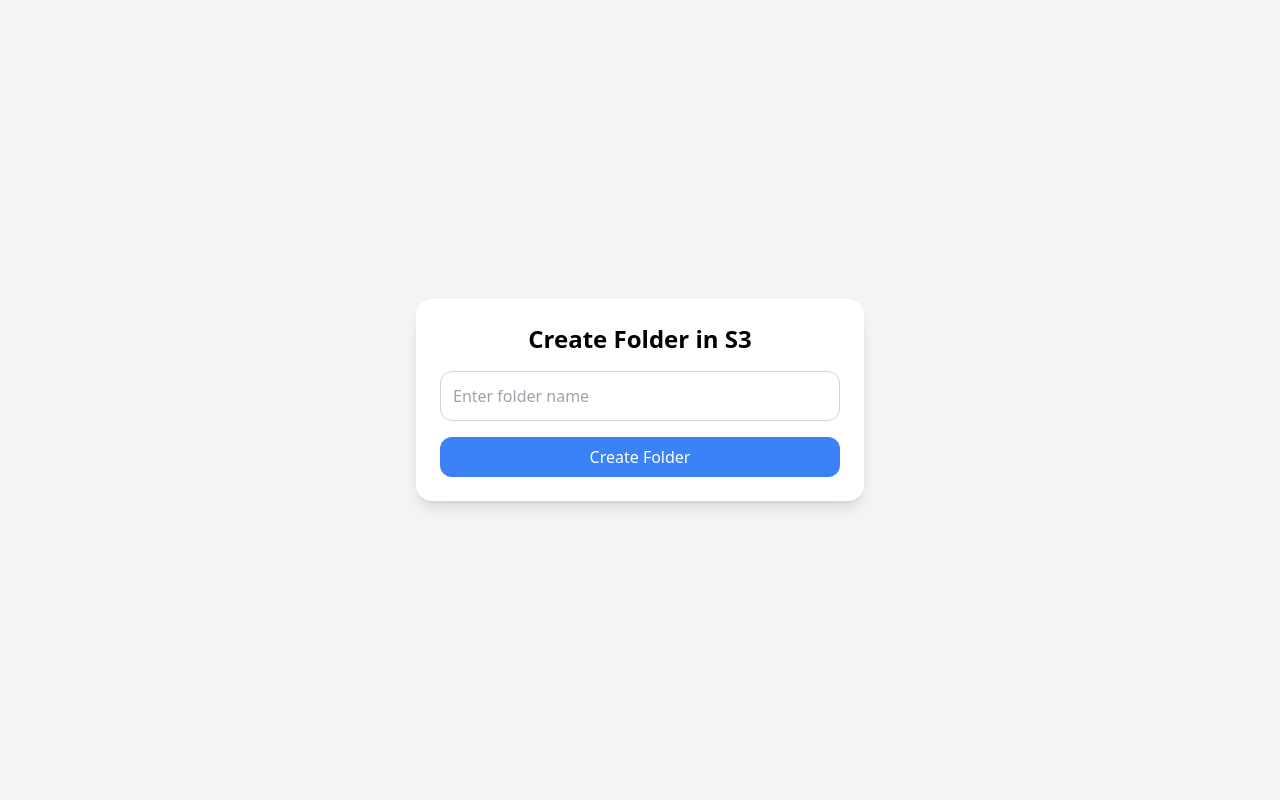
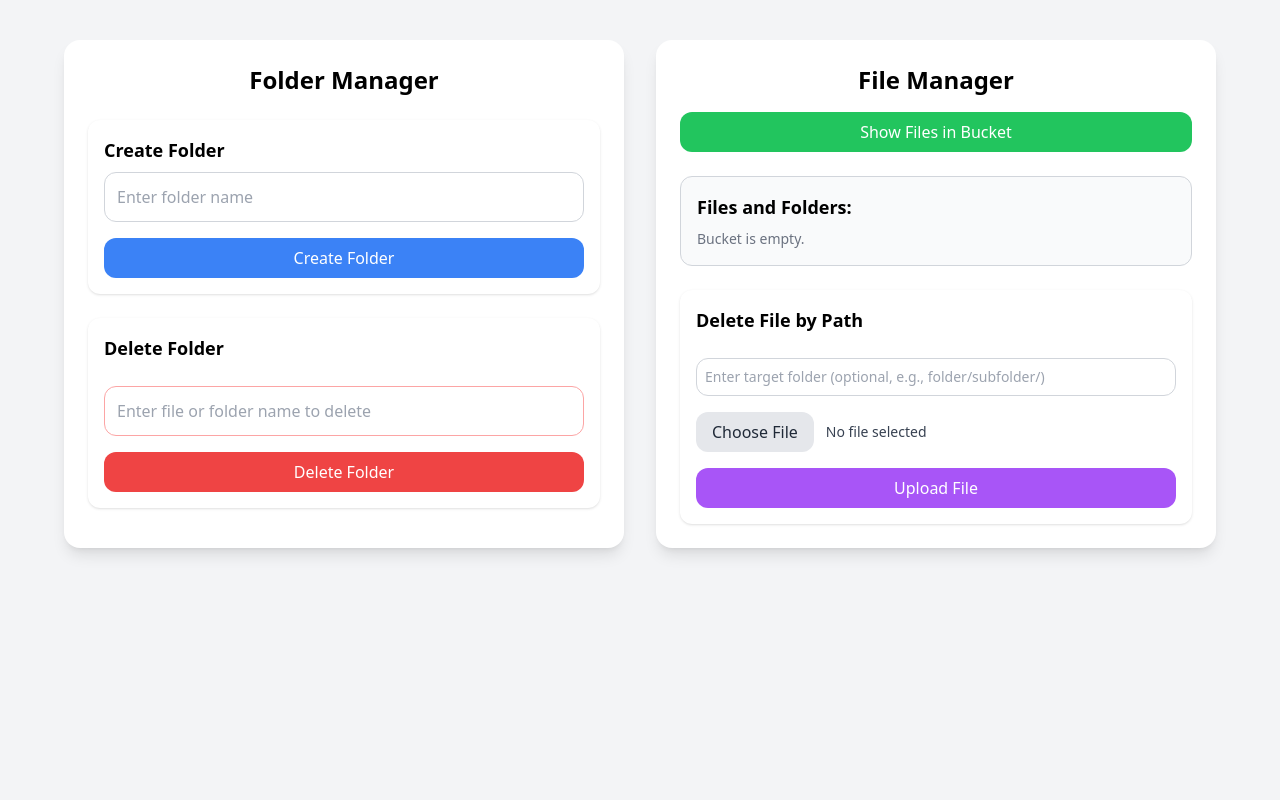
Before and after one commit to lyt12u3/aws-website, a Flask app: page / in a window 1280 px wide. Run offline with Flask 3, Linux system fonts and the light colour scheme; some libraries are stand-ins or nearby versions.

Commit message:
feat: files and folders managment

```diff
--- a/app.py
+++ b/app.py
@@ -1,6 +1,7 @@
-from flask import Flask, render_template, request, redirect, flash
+from flask import Flask, render_template, request, redirect, flash, send_file, url_for
 import boto3
 import os
+import io
 from dotenv import load_dotenv
 
 # Завантаження змінних середовища з .env
@@ -9,25 +10,96 @@
 # Ініціалізація Flask
 app = Flask(__name__)
 app.secret_key = os.environ.get("SECRET_KEY", "fallback-secret")
+S3_BUCKET = "student-website-vbohuslavskyi-2025"
 
 s3 = boto3.client("s3")
 
 @app.route("/", methods=["GET", "POST"])
 def index():
     if request.method == "POST":
-        folder_name = request.form.get("folder_name", "").strip()
-        if folder_name:
-            if not folder_name.endswith("/"):
-                folder_name += "/"
-            try:
-                s3.put_object(Bucket="student-website-vbohuslavskyi-2025", Key=folder_name)
-                flash(f"Folder '{folder_name}' created successfully.", "success")
-            except Exception as e:
-                flash(f"Error: {str(e)}", "error")
-        else:
-            flash("Please enter a folder name.", "error")
+        if "create_folder" in request.form:
+            folder_name = request.form.get("folder_name", "").strip()
+            if folder_name:
+                if not folder_name.endswith("/"):
+                    folder_name += "/"
+                try:
+                    s3.put_object(Bucket=S3_BUCKET, Key=folder_name)
+                    flash(f"Folder '{folder_name}' created successfully.", "success")
+                except Exception as e:
+                    flash(f"Error creating folder: {str(e)}", "error")
+            else:
+                flash("Please enter a folder name.", "error")
+
+        elif "delete_object" in request.form:
+            target_name = request.form.get("delete_name", "").strip()
+            if target_name:
+                try:
+                    if not target_name.endswith("/"):
+                        target_name = target_name + "/"
+                    response = s3.list_objects_v2(Bucket=S3_BUCKET, Prefix=target_name)
+                    if "Contents" in response:
+                        to_delete = [{"Key": obj["Key"]} for obj in response["Contents"]]
+                        s3.delete_objects(Bucket=S3_BUCKET, Delete={"Objects": to_delete})
+                        flash(f"Folder '{target_name}' and its contents deleted.", "success")
+                    else:
+                        flash(f"No objects found with prefix '{target_name}'.", "info")
+                except Exception as e:
+                    flash(f"Error deleting: {str(e)}", "error")
+            else:
+                flash("Please enter a file or folder name to delete.", "error")
+        elif "upload_file" in request.form:
+            file = request.files.get("file")
+            folder_path = request.form.get("upload_path", "").strip()  # може бути пустим
+            if file:
+                filename = file.filename  # без secure_filename, як домовились
+                if folder_path:
+                    s3_key = f"{folder_path.rstrip('/')}/{filename}"
+                else:
+                    s3_key = filename  # завантажуємо просто у корінь бакету
+
+                try:
+                    s3.upload_fileobj(file, S3_BUCKET, s3_key)
+                    flash(f"✅ File '{filename}' uploaded to '{s3_key}'", "success")
+                except Exception as e:
+                    flash(f"Error uploading file: {str(e)}", "error")
+            else:
+                flash("Please select a file to upload.", "error")
+        if request.method == "POST":
+            # 1. Видалення файлу
+            delete_key = request.form.get("delete_key")
+            if delete_key:
+                try:
+                    s3.delete_object(Bucket=S3_BUCKET, Key=delete_key)
+                    flash(f"✅ File '{delete_key}' deleted from bucket.", "success")
+                except Exception as e:
+                    flash(f"❌ Error deleting file: {str(e)}", "error")
+                return redirect(url_for("index"))
         return redirect("/")
     return render_template("index.html")
+
+@app.route("/files")
+def list_files():
+    try:
+        response = s3.list_objects_v2(Bucket=S3_BUCKET)
+        files = []
+        if "Contents" in response:
+            for obj in response["Contents"]:
+                files.append(obj["Key"])
+        return render_template("index.html", files=files)
+    except Exception as e:
+        flash(f"Error retrieving files: {str(e)}", "error")
+        return redirect("/")
+
+@app.route("/download/<path:key>")
+def download_file(key):
+    try:
+        file_stream = io.BytesIO()
+        s3.download_fileobj(S3_BUCKET, key, file_stream)
+        file_stream.seek(0)
+        return send_file(file_stream, as_attachment=True, download_name=key.split("/")[-1])
+    except Exception as e:
+        flash(f"Error downloading file: {str(e)}", "error")
+        return redirect(url_for("index"))
 
 # Запуск сервера
 if __name__ == "__main__":
--- a/templates/index.html
+++ b/templates/index.html
@@ -2,29 +2,135 @@
 <html lang="en">
 <head>
   <meta charset="UTF-8" />
-  <title>Create Folder in S3</title>
+  <title>S3 Manager</title>
   <script src="https://cdn.tailwindcss.com"></script>
 </head>
-<body class="bg-gray-100 flex items-center justify-center min-h-screen">
-  <div class="bg-white p-6 rounded-2xl shadow-lg w-full max-w-md">
-    <h1 class="text-2xl font-bold text-center mb-4">Create Folder in S3</h1>
+<script>
+  function updateFileName(input) {
+    const fileName = input.files.length > 0 ? input.files[0].name : 'No file selected';
+    document.getElementById('file-name').textContent = fileName;
+  }
+</script>
+<div class="fixed bottom-4 right-4 z-50 space-y-2">
   {% with messages = get_flashed_messages(with_categories=true) %}
     {% if messages %}
-        {% for category, message in messages %}
-          <div class="mb-4 px-4 py-2 rounded text-sm {{ 'bg-green-100 text-green-800' if category == 'success' else 'bg-red-100 text-red-800' }}">
-            {{ message }}
+      {% for category, msg in messages %}
+        <div class="p-4 rounded-2xl shadow-lg text-sm max-w-sm
+                    {% if category == 'error' %}
+                      bg-red-500 text-white
+                    {% elif category == 'success' %}
+                      bg-green-500 text-white
+                    {% else %}
+                      bg-gray-700 text-white
+                    {% endif %}">
+          {{ msg }}
         </div>
       {% endfor %}
     {% endif %}
   {% endwith %}
+</div>
+<body class="bg-gray-100 min-h-screen py-10 px-4">
+  <div class="max-w-6xl mx-auto grid grid-cols-1 md:grid-cols-2 gap-8">
+
+    <!-- Folder Manager -->
+    <div class="bg-white p-6 rounded-2xl shadow-lg">
+      <h1 class="text-2xl font-bold text-center mb-4">Folder Manager</h1>
+
+      <!-- Create Folder -->
+      <div class="bg-white shadow rounded-xl p-4 mt-6">
+        <h2 class="text-lg font-semibold mb-2">Create Folder</h2>
         <form method="POST" class="space-y-4">
           <input name="folder_name" type="text" placeholder="Enter folder name" required
                  class="w-full p-3 border border-gray-300 rounded-xl focus:ring focus:ring-blue-300 outline-none" />
-      <button type="submit"
+          <button type="submit" name="create_folder"
                   class="w-full bg-blue-500 text-white py-2 rounded-xl hover:bg-blue-600 transition">
             Create Folder
           </button>
         </form>
       </div>
+
+      <!-- Delete Folder -->
+      <div class="bg-white shadow rounded-xl p-4 mt-6">
+        <h2 class="text-lg font-semibold mb-2">Delete Folder</h2>
+        <form method="POST" class="space-y-4 mt-6">
+          <input name="delete_name" type="text" placeholder="Enter file or folder name to delete" required
+                 class="w-full p-3 border border-red-300 rounded-xl focus:ring focus:ring-red-300 outline-none" />
+          <button type="submit" name="delete_object"
+                  class="w-full bg-red-500 text-white py-2 rounded-xl hover:bg-red-600 transition">
+            Delete Folder
+          </button>
+        </form>
+      </div>
+    </div>
+
+    <!-- 📄 File Manager -->
+    <div class="bg-white p-6 rounded-2xl shadow-lg">
+      <h2 class="text-2xl font-bold text-center mb-4">File Manager</h2>
+
+      <!-- Show Files Button -->
+      <form action="/files" method="GET">
+        <button type="submit"
+                class="w-full bg-green-500 text-white py-2 rounded-xl hover:bg-green-600 transition">
+          Show Files in Bucket
+        </button>
+      </form>
+
+      <!-- Files List -->
+      {% if files is not none %}
+        <div class="mt-6 bg-gray-50 border border-gray-300 rounded-xl p-4 max-h-[400px] overflow-y-auto">
+          <h3 class="text-lg font-semibold mb-2">Files and Folders:</h3>
+          {% if files %}
+            <ul class="mt-4 space-y-1 text-sm">
+              {% for file in files %}
+                <li class="flex items-center justify-between bg-gray-100 px-3 py-2 rounded">
+                  <span class="truncate">{{ file }}</span>
+                  <div class="flex space-x-2">
+                    <!-- Download button -->
+                    <a href="{{ url_for('download_file', key=file) }}"
+                       class="bg-blue-500 text-white px-3 py-1 rounded hover:bg-blue-600 text-xs">
+                      Download
+                    </a>
+                    <!-- Delete button (якщо є) -->
+                    <form method="POST" action="/" onsubmit="return confirm('Delete this file?')">
+                      <input type="hidden" name="delete_key" value="{{ file }}">
+                      <button type="submit"
+                              class="bg-red-500 text-white px-3 py-1 rounded hover:bg-red-600 text-xs">
+                        Delete
+                      </button>
+                    </form>
+                  </div>
+                </li>
+              {% endfor %}
+            </ul>
+          {% else %}
+            <p class="text-sm text-gray-500">Bucket is empty.</p>
+          {% endif %}
+        </div>
+      {% endif %}
+
+      <div class="bg-white shadow rounded-xl p-4 mt-6">
+        <h2 class="text-lg font-semibold mb-2">Delete File by Path</h2>
+        <form method="POST" enctype="multipart/form-data" action="/" class="mt-6 space-y-4">
+          <input type="text" name="upload_path" placeholder="Enter target folder (optional, e.g., folder/subfolder/)"
+            class="w-full p-2 border border-gray-300 rounded-xl text-sm" />
+
+          <div class="flex items-center space-x-3">
+            <label class="bg-gray-200 hover:bg-gray-300 text-gray-800 px-4 py-2 rounded-xl cursor-pointer transition">
+              Choose File
+              <input type="file" name="file" class="hidden" onchange="updateFileName(this)">
+            </label>
+            <span id="file-name" class="text-sm text-gray-700">No file selected</span>
+          </div>
+
+          <button type="submit" name="upload_file"
+                  class="w-full bg-purple-500 text-white py-2 rounded-xl hover:bg-purple-600 transition">
+            Upload File
+          </button>
+        </form>
+      </div>
+
+    </div>
+
+  </div>
 </body>
 </html>
```
Lines whose indentation alone changed are shown as unchanged.
